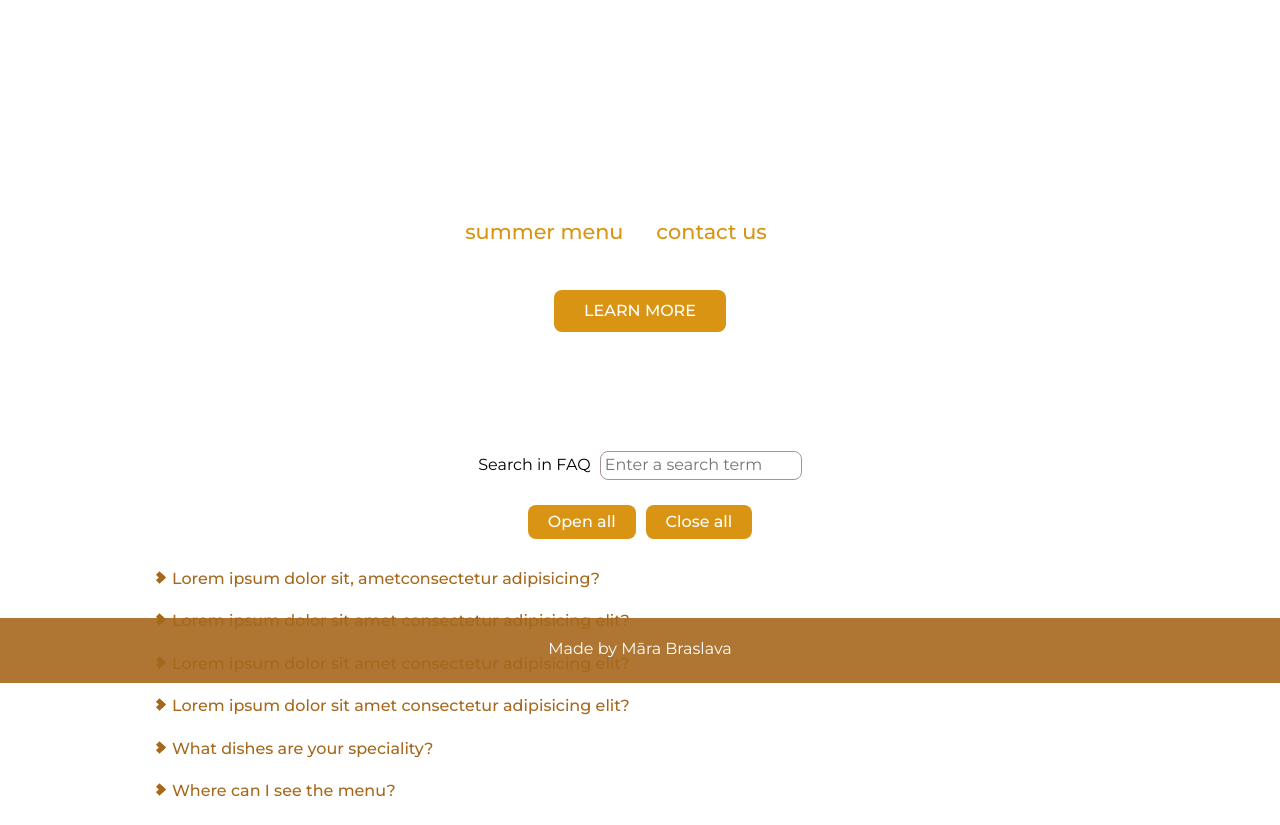
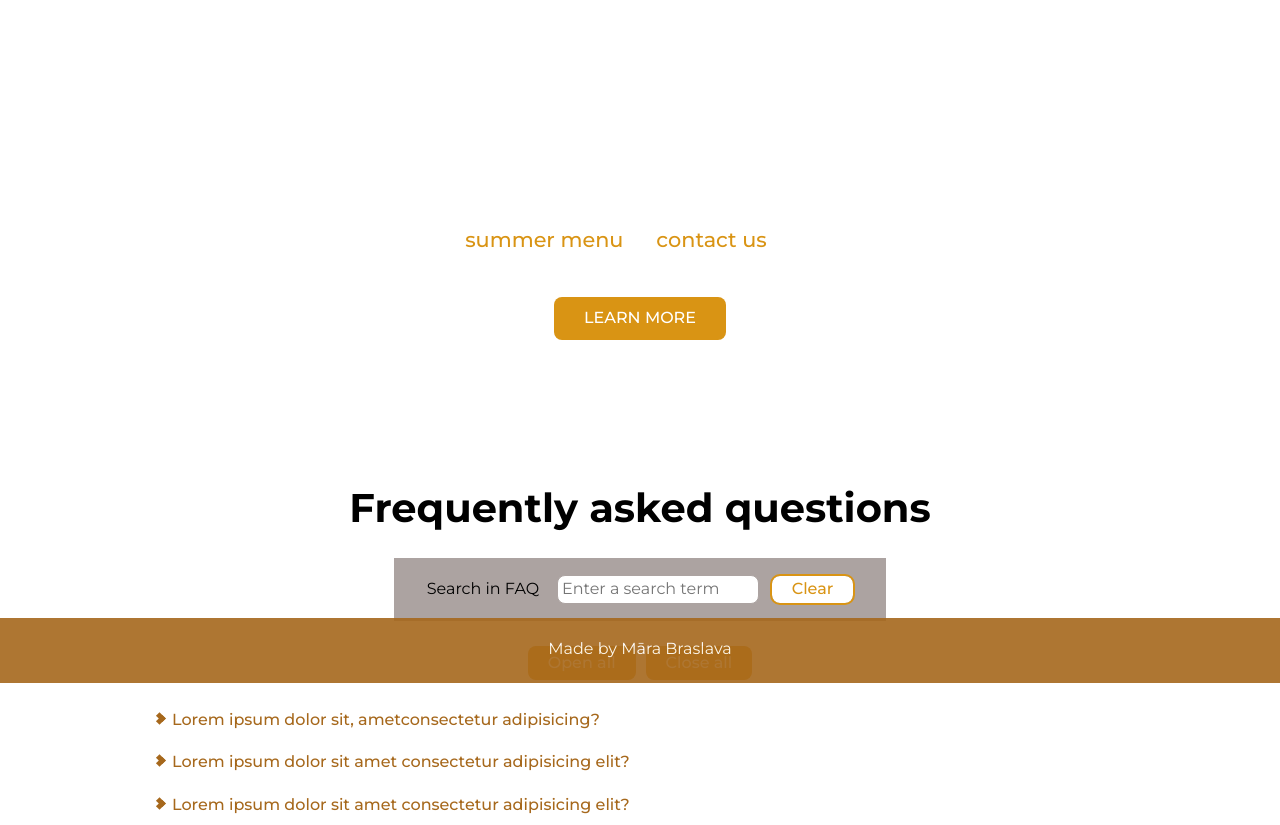
Before and after one commit to Braslava/landing_page_RTG, a website with bundled scripts: page index.html in a window 1280 px wide. Shown: the part 117-942 px from the top of the page. Built offline with nearby package versions, Linux system fonts and the light colour scheme; files whose address does not match are found by name.

Commit message:
styling search bar

```diff
--- a/index.html
+++ b/index.html
@@ -27,17 +27,19 @@
         </div>
     </header>
     <section id="faq" class="faq flex-container">
+        <h1 class="heading--section">Frequently asked questions</h1>
         <div class="serach-container">
             <label for="search">
                 Search in FAQ
-                <input type="search" id="search" autocomplete="off" spellcheck="false"
-                    placeholder="Enter a search term">
             </label>
+            <input class="jsSearchInput" type="search" id="search" autocomplete="off" spellcheck="false"
+                placeholder="Enter a search term">
+
+            <button class="button--outline" id="clear-search">Clear</button>
         </div>
         <div class="button-wrapper">
             <button class="button--small" id="show-all-btn">Open all</button>
             <button class="button--small" id="hide-all-btn">Close all</button>
-
         </div>
     </section>
     <section id="contact" class="container--dark-bg">
--- a/javascript/index.js
+++ b/javascript/index.js
@@ -10,6 +10,10 @@ import {
 // select faq section and populate it with question answer pairs
 const faqContainer = document.querySelector("#faq");
 faqData.forEach((faqDataItem) => createFaqItem(faqDataItem, faqContainer));
+
+// select serach input
+
+const search = document.querySelector(".jsSearchInput");
 
 // ** Handelers **
 
@@ -32,6 +36,10 @@ const handleShowAll = () => {
     showAllAnswers();
 };
 
+const filterFaqItems = () => {
+    console.log("filter");
+};
+
 // ** Event listeners **
 faqContainer.addEventListener("click", handleQuestionClick);
 
@@ -42,3 +50,5 @@ document
 document
     .querySelector("#show-all-btn")
     .addEventListener("click", handleShowAll);
+
+search.addEventListener("keyup", filterFaqItems);
--- a/sass/faq.scss
+++ b/sass/faq.scss
@@ -23,7 +23,19 @@
 
 .serach-container {
     display: flex;
+    flex-wrap: wrap;
+    gap: 0.8rem;
+    margin: 0 auto;
+    padding: 1rem 2rem;
+    width: auto;
     justify-content: center;
+    align-items: center;
+    border: 1px solid v.$background;
+    background-color: v.$background;
+
+    .button {
+       background-color: v.$darker-accent;
+    }
 
     input {
         margin-left: 5px;
--- a/sass/main.scss
+++ b/sass/main.scss
@@ -92,6 +92,26 @@ body {
     }
 }
 
+.button--outline {
+    color: v.$bright-accent;
+    background-color: v.$secondary-text;
+    font-weight: 500;
+    text-decoration: none;
+    border-radius: 8px;
+    border: none;
+    cursor: pointer;
+    transition: all 0.5s;
+    padding: 4px 20px;
+    font-size: 1rem;
+    outline: 2px solid v.$bright-accent;
+
+    &:hover,
+    &:focus {
+        background-color: v.$bright-accent;
+        color: v.$secondary-text;
+    }
+}
+
 .link {
     color: v.$bright-accent;
     text-decoration: none;
--- a/sass/typography.scss
+++ b/sass/typography.scss
@@ -1,7 +1,12 @@
 @use "variables.scss" as v;
 
 .heading--main {
-    font-size: 45px;
+    font-size: 3rem;
+    text-align: center;
+}
+
+.heading--section {
+    font-size: 2.5rem;
     text-align: center;
 }
 
--- a/sass/variables.scss
+++ b/sass/variables.scss
@@ -5,7 +5,7 @@ $secondary-text: #ffffff;
 $middle-text: #585859;
 $bright-accent: #d99414;
 $darker-accent: #a6681c;
-$background: #a69492;
+$background: #aca3a1;
 
 // layout breakpoints
 
```
Also changed, not shown: styles.css, 1 other file.
